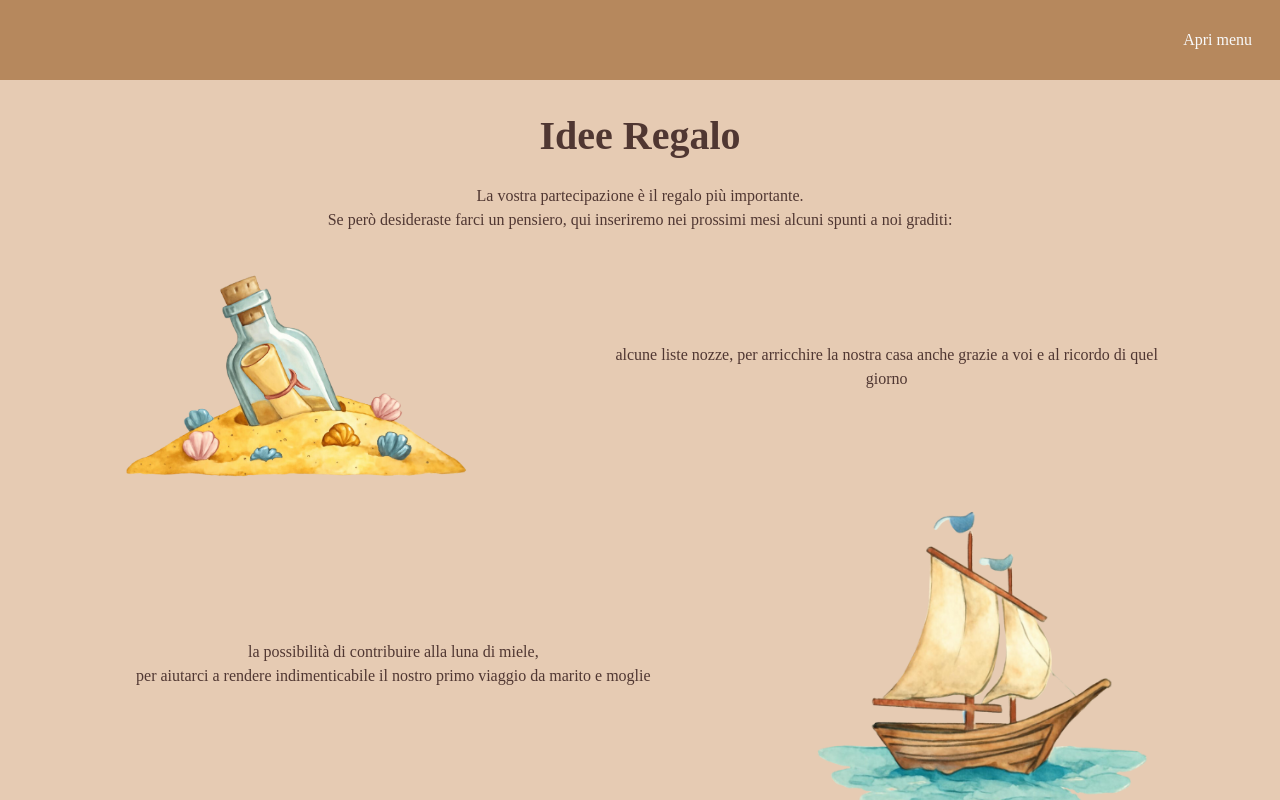
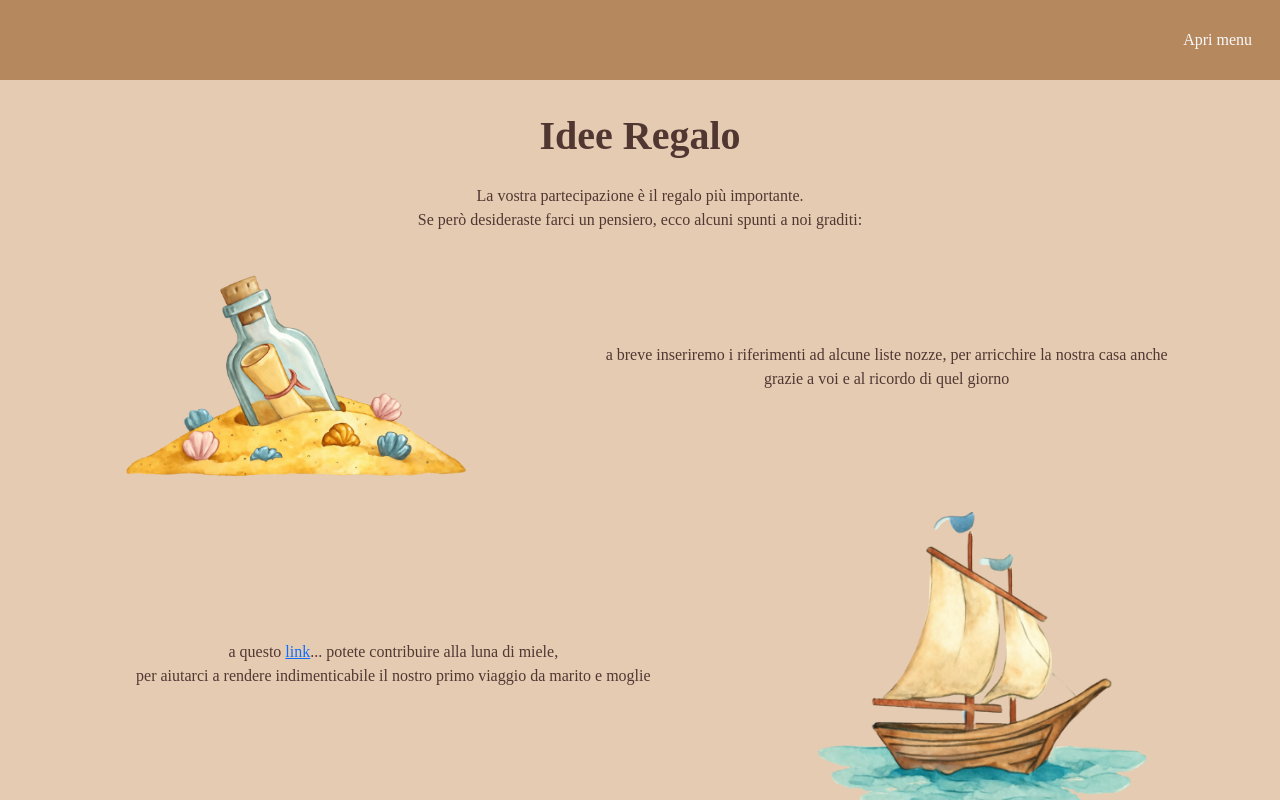
Before and after one commit to RiccardoPietrobon/wedding-site, a Vue app: page /IdeeRegalo in a window 1280 px wide. Shown: the part 720-1520 px from the top of the page. Built offline with nearby package versions, Linux system fonts and the light colour scheme; a web font is replaced by a local one.

Commit message:
Inserisco link paypal

```diff
--- a/src/components/CompIdeeRegalo.vue
+++ b/src/components/CompIdeeRegalo.vue
@@ -10,7 +10,7 @@
         <p class="pt-3 playpen-sans">
           La vostra partecipazione è il regalo più importante.
           <br>
-          Se però desideraste farci un pensiero, qui inseriremo nei prossimi mesi alcuni spunti a noi graditi:</p>
+          Se però desideraste farci un pensiero, ecco alcuni spunti a noi graditi:</p>
       </div>
     </div>
 
@@ -24,7 +24,7 @@
       <!-- TESTO 1 -->
       <div class="col-8 col-md-6 order-2 order-md-2">
         <p class="playpen-sans">
-          alcune liste nozze, per arricchire la nostra casa anche grazie a voi e al ricordo di quel giorno
+          a breve inseriremo i riferimenti ad alcune liste nozze, per arricchire la nostra casa anche grazie a voi e al ricordo di quel giorno
         </p>
       </div>
     </div>
@@ -34,7 +34,9 @@
       <!-- TESTO 2 -->
       <div class="col-8 col-md-6 order-4 order-md-3">
         <p class="playpen-sans">
-          la possibilità di contribuire alla luna di miele,
+          a questo <a href="https://www.paypal.com/pool/9mJXDnTcSq?sr=wccr">link</a>... potete contribuire alla luna di miele,
+
+
           <br>
           per aiutarci a rendere indimenticabile il nostro primo viaggio da marito e moglie
         </p>
```
